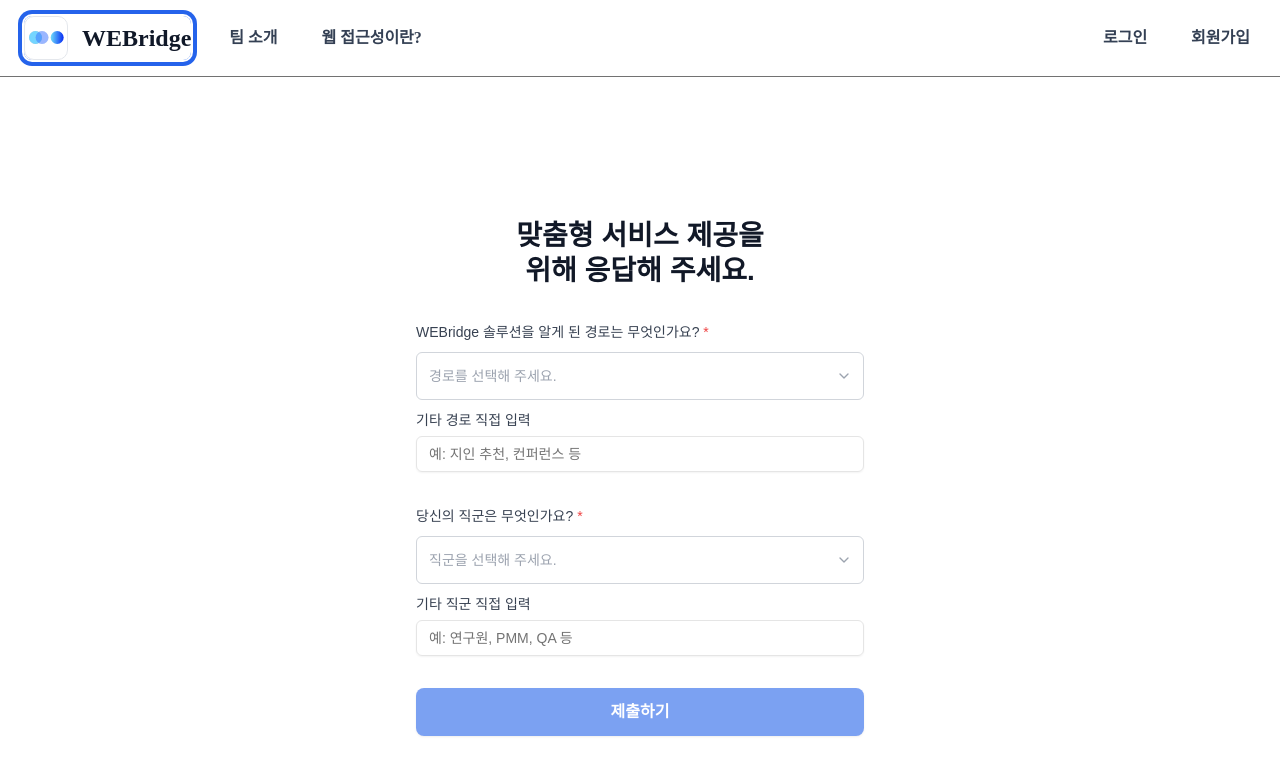
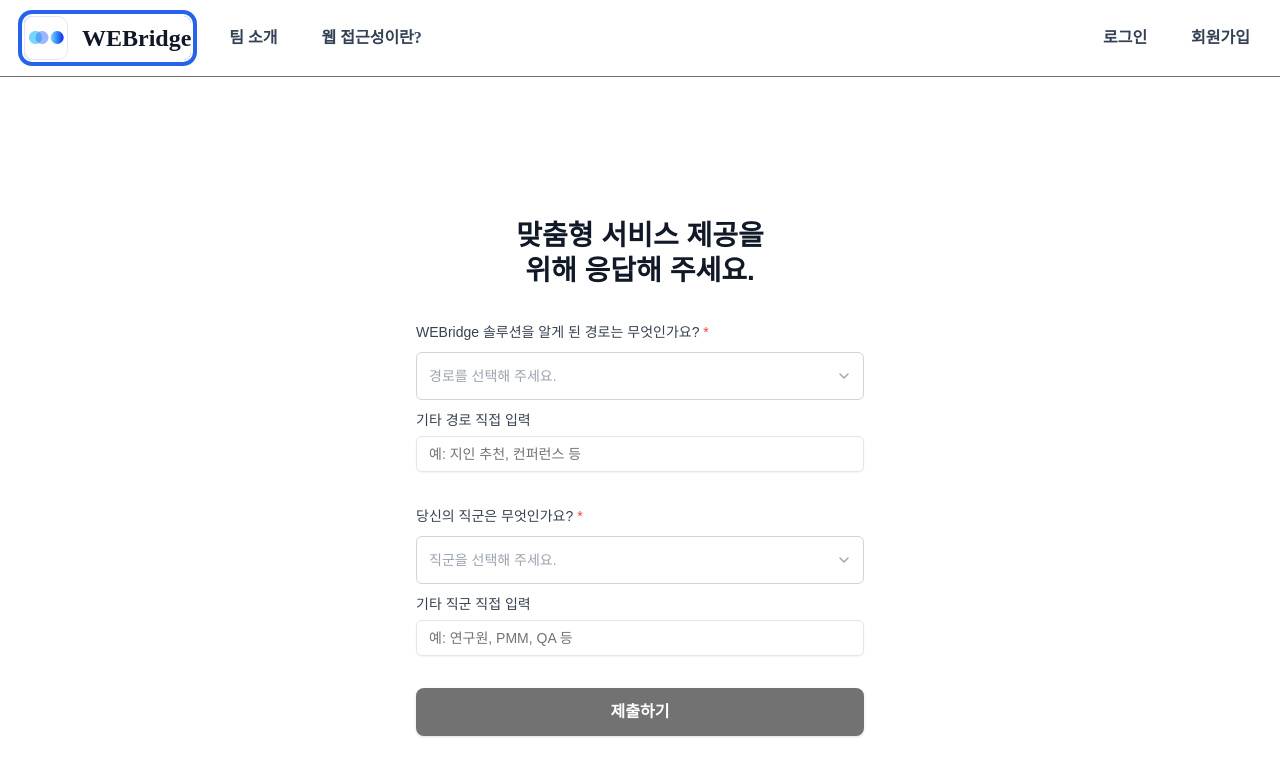
Before and after one commit to inable-it/webridge-frontend, a React (Vite) app: page /survey in a window 1280 px wide. Shown: the top 776 px of the page. Built offline with nearby package versions, Linux system fonts and the light colour scheme.

Commit message:
refactor: 명도대비_설문조사 버튼 수정

```diff
--- a/src/pages/SurveyPage.tsx
+++ b/src/pages/SurveyPage.tsx
@@ -85,7 +85,7 @@ const SurveyPage = () => {
         occupation_other: finalJob === "f" ? jobOther.trim() : undefined,
       }).unwrap();
 
-      navigate("/login");
+      navigate("/dashboard");
     } catch (err) {
       alert(toMessage(err) || "제출 중 오류가 발생했습니다.");
     }
@@ -226,7 +226,9 @@ const SurveyPage = () => {
         <Button
           type="submit"
           disabled={!canSubmit}
-          className="w-full h-12 text-base font-semibold text-white bg-blue-600 rounded-lg hover:bg-blue-700 disabled:opacity-60"
+          className={`w-full h-12 text-base font-semibold text-white rounded-lg
+           ${canSubmit ? "bg-blue-600 hover:bg-blue-700" : "bg-[#727272] cursor-not-allowed"}
+          `}
         >
           {isLoading ? "제출 중..." : "제출하기"}
         </Button>
```
